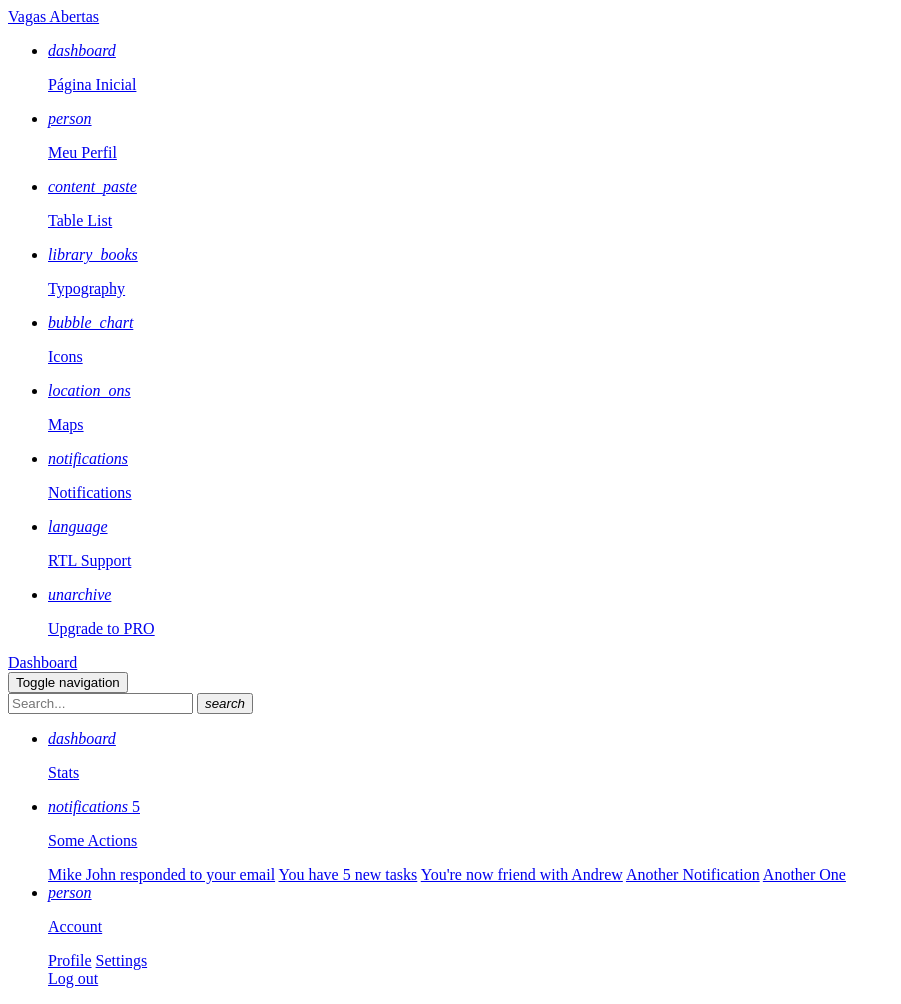
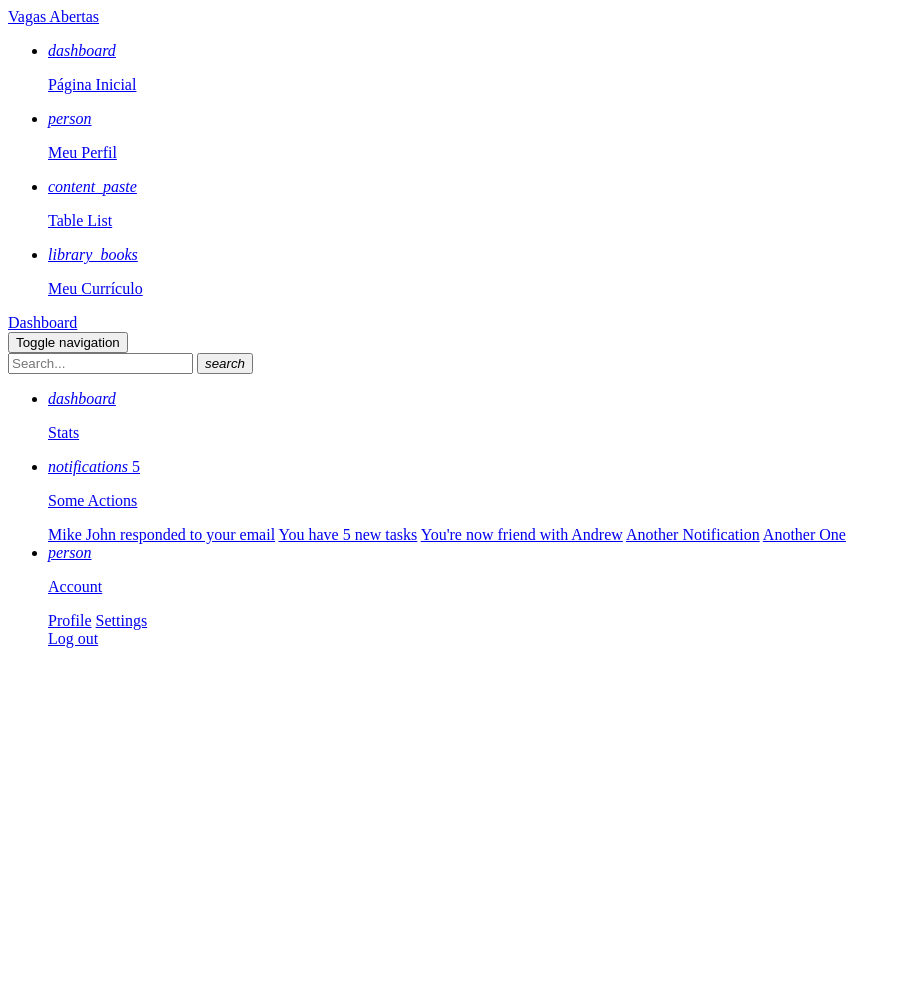
Before and after one commit to marcos-s-oliveira/jovem-aprendiz, a PHP site: page /app/views/template/nav.phtml in a window 1280 px wide. Shown: the whole page, without its empty margins (0-901 px from the left). After the commit the page ends 648 px from the top, so only its background shows below. Run offline with PHP 8.4, Linux system fonts and the light colour scheme; some libraries are stand-ins or nearby versions.

Commit message:
Ajuste cor - CSS

```diff
--- a/app/views/template/nav.phtml
+++ b/app/views/template/nav.phtml
@@ -21,24 +21,24 @@
                     </a>
                 </li>
                 <li class="nav-item ">
-                    <a class="nav-link" href="perfil/ver">
+                    <a class="nav-link" href="<?php echo base;?>perfil/ver">
                         <i class="material-icons">person</i>
                         <p>Meu Perfil</p>
                     </a>
                 </li>
                 <li class="nav-item ">
-                    <a class="nav-link" href="perfil/ver">
+                    <a class="nav-link" href="<?php echo base;?>usuario/inscricoes">
                         <i class="material-icons">content_paste</i>
                         <p>Table List</p>
                     </a>
                 </li>
                 <li class="nav-item ">
-                    <a class="nav-link" href="./typography.html">
+                    <a class="nav-link" href="<?php echo base;?>usuario/curriculo">
                         <i class="material-icons">library_books</i>
-                        <p>Typography</p>
+                        <p>Meu Currículo</p>
                     </a>
                 </li>
-                <li class="nav-item ">
+                <!--li class="nav-item ">
                     <a class="nav-link" href="./icons.html">
                         <i class="material-icons">bubble_chart</i>
                         <p>Icons</p>
@@ -67,7 +67,7 @@
                         <i class="material-icons">unarchive</i>
                         <p>Upgrade to PRO</p>
                     </a>
-                </li>
+                </li-->
             </ul>
         </div>
     </div>
--- a/app/views/template/theme-header.phtml
+++ b/app/views/template/theme-header.phtml
@@ -22,7 +22,7 @@
     <link rel="stylesheet" type="text/css" href="https://fonts.googleapis.com/css?family=Roboto:300,400,500,700|Roboto+Slab:400,700|Material+Icons" />
     <link rel="stylesheet" href="https://maxcdn.bootstrapcdn.com/font-awesome/latest/css/font-awesome.min.css">
     <!-- CSS Files -->
-    <link href="assets/css/material-dashboard.css?v=2.1.1" rel="stylesheet" />
+    <link href="assets/css/material-dashboard.css" rel="stylesheet" />
     <!-- CSS Just for demo purpose, don't include it in your project -->
     <link href="assets/demo/demo.css" rel="stylesheet" />
 </head>
--- a/css/custom.css
+++ b/css/custom.css
@@ -7,7 +7,7 @@ body{
 .container-login{
     padding-top: 5%;
     align-content: center !important;
-    background-color: teal;
+    background-color: #008080;
     height: 100%;
 }
 .login-window{
```
Also changed, not shown: app/core/App.php (+11 -9 lines), assets/css/material-dashboard.css, assets/css/material-dashboard.min.css, 1 other file.
